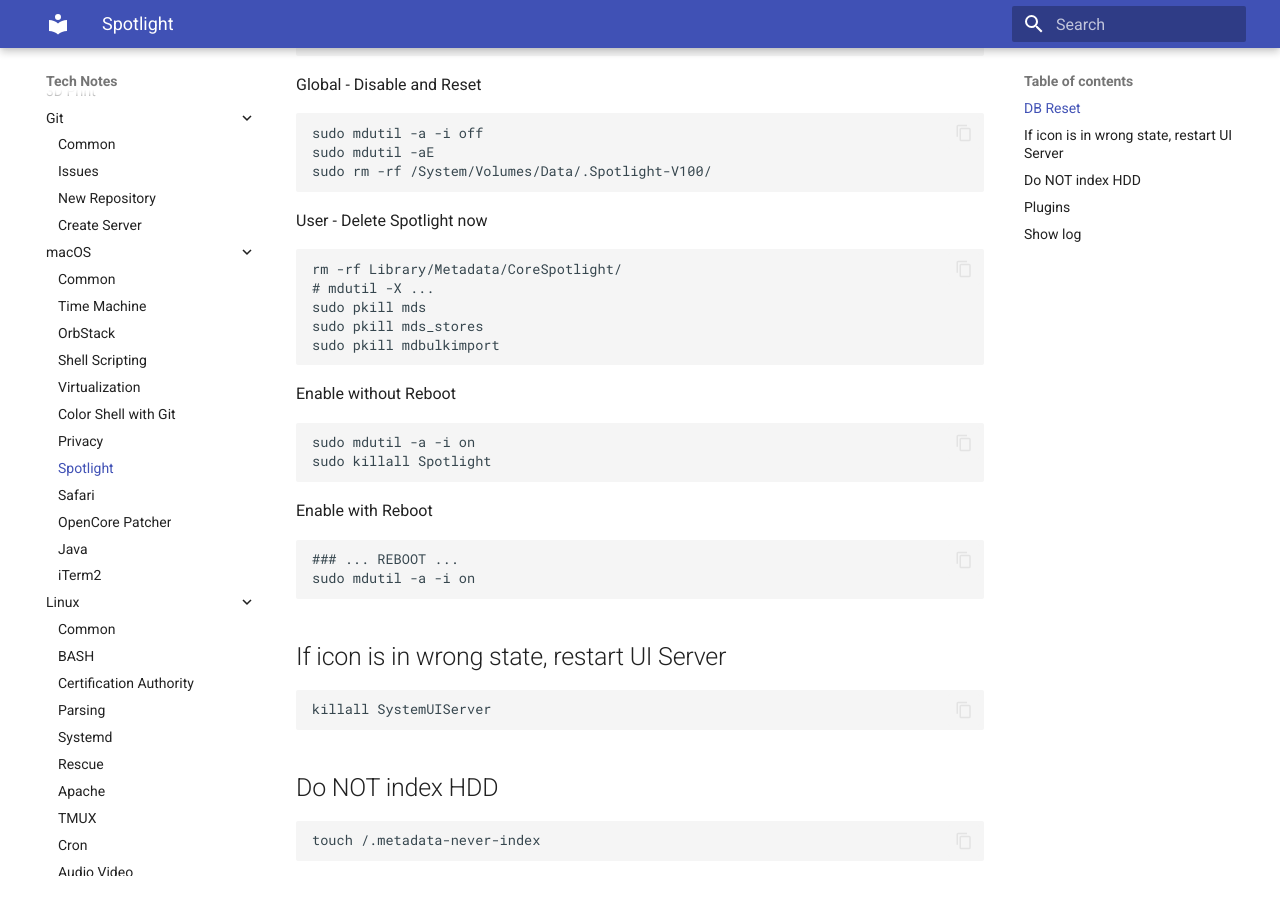
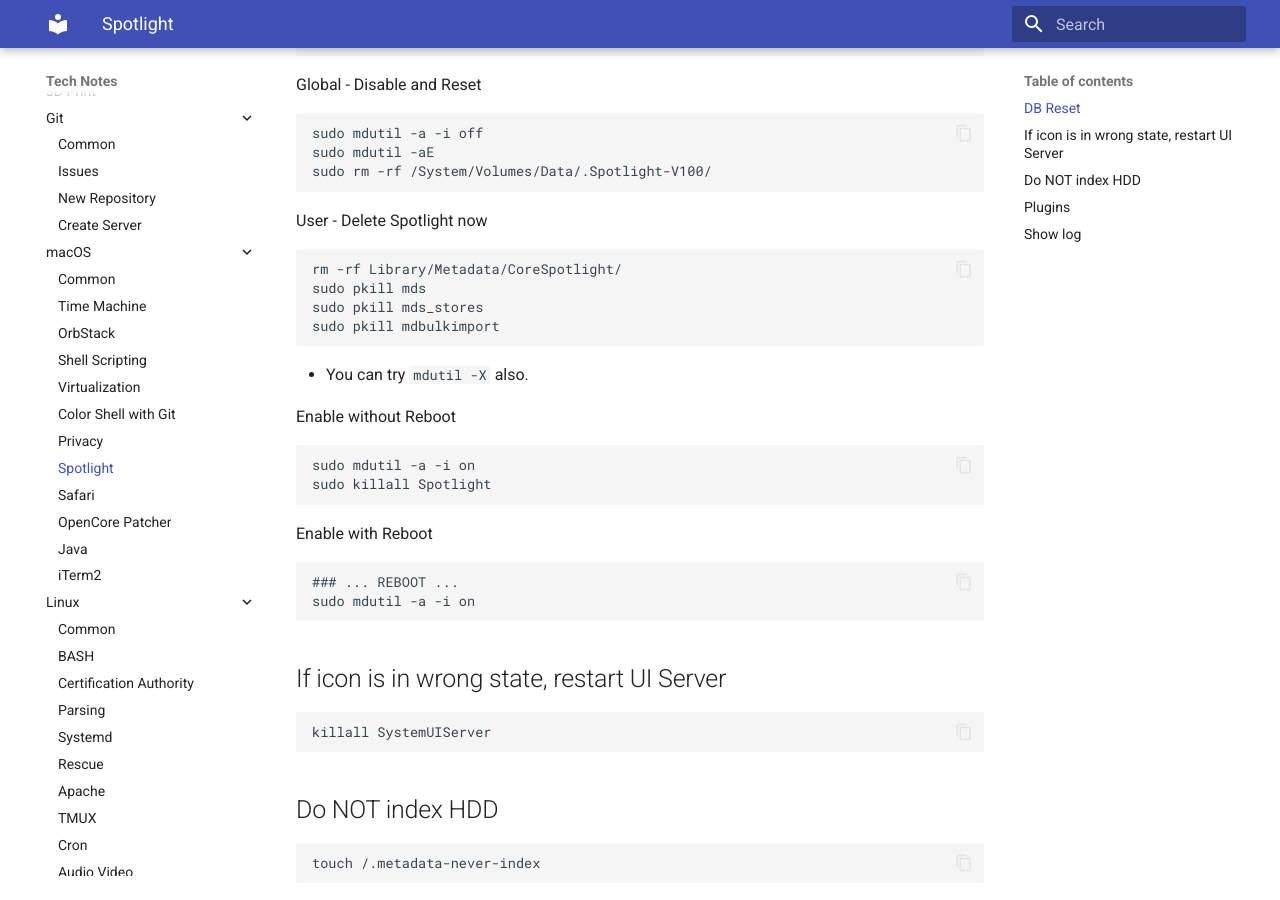
Before and after one commit to jorycz/technotes, an MkDocs documentation site: the page built from docs/macOS/macOS-Spotlight.md, in a window 1280 px wide and 900 px high, scrolled down 373 px. Built offline with MkDocs 1.6.1 and Material for MkDocs 9.7.7, drawn with Linux system fonts in a browser that asks for light colours.

Commit message:
Fix Spotlight commands

```diff
--- a/docs/macOS/macOS-Spotlight.md
+++ b/docs/macOS/macOS-Spotlight.md
@@ -20,10 +20,11 @@ Global - Disable and Reset
 User - Delete Spotlight now
 
     rm -rf Library/Metadata/CoreSpotlight/
-    # mdutil -X ...
     sudo pkill mds
     sudo pkill mds_stores
     sudo pkill mdbulkimport
+
+* You can try `mdutil -X` also.
 
 Enable without Reboot
 
```
